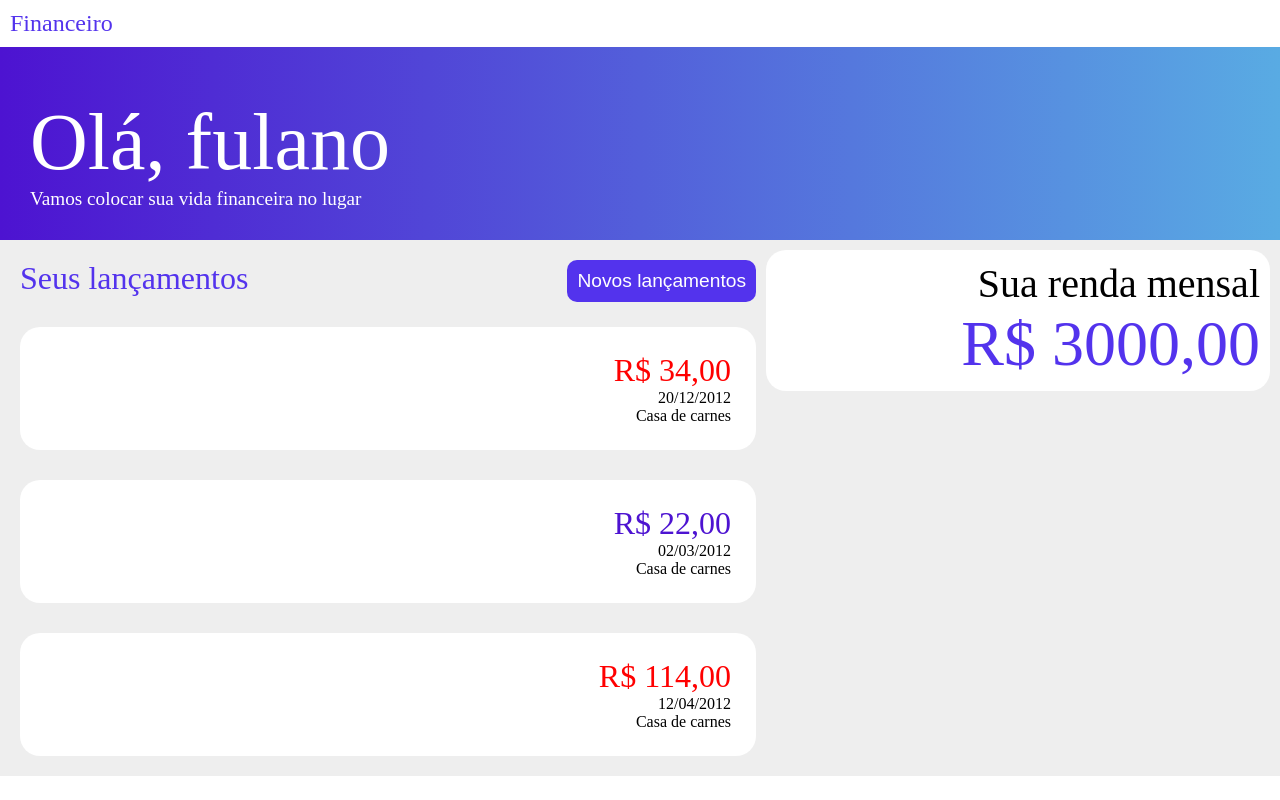
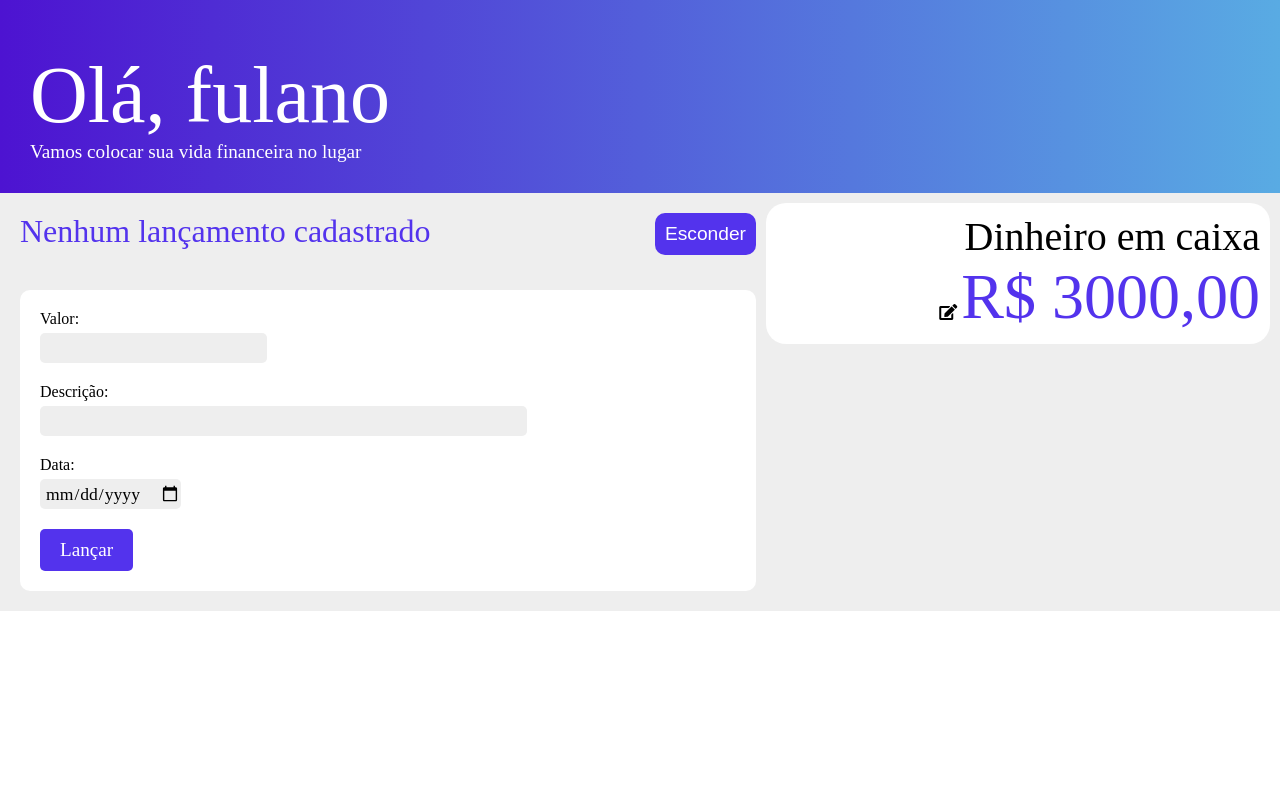
Before and after one commit to PaulaFAlves/finances, a plain HTML site: page index.html in a window 1280 px wide. Both pictures are taken after a click on the button "Novos lançamentos". Drawn offline with Linux system fonts and the light colour scheme.

Commit message:
Included form for new entries

```diff
--- a/index.html
+++ b/index.html
@@ -5,23 +5,40 @@
     <meta http-equiv="X-UA-Compatible" content="IE=edge">
     <meta name="viewport" content="width=device-width, initial-scale=1.0">
     <link rel="stylesheet" href="./style.css">
+    <link rel="stylesheet" href="https://cdnjs.cloudflare.com/ajax/libs/font-awesome/5.15.3/css/all.min.css">
     <title>Financeiro</title>
 </head>
 <body>
-    <div id="brand">
+    <!-- <div id="brand">
         <span>Financeiro</span>
-    </div>
+    </div> -->
     <div id="header">
         <span id="welcomeMessage">Olá, fulano</span>
         <span id="slogan">Vamos colocar sua vida financeira no lugar</span>
     </div>
     <div id="container">
         <div id="left">
-            <span id="entries">Seus lançamentos</span>
-            <button id="newEntries">Novos lançamentos</button>
+            <span id="entries">Nenhum lançamento cadastrado</span>
+            <button id="newEntries" onclick="formDisplay()">Novos lançamentos</button>
 
-            <div id="entryArea">
+						<div id="formEntry">
+							<form>
+								<label for="value">Valor:</label>
+								<input type="number" name="value" id="value">
+
+								<label for="description">Descrição:</label>
+								<input type="text" name="description" id="description">
+
+								<label for="date">Data:</label>
+								<input type="date" name="date" id="date">
+
+								<button id="submit">Lançar</button>
+							</form>
+						</div>
+
+            <!-- <div id="entryArea">
                 <div class="entryBlock">
+                    <i class="fas fa-minus-circle"></i>
                     <div class="entryDescription">
                         <span class="value spent">R$ 34,00</span>
                         <span>20/12/2012</span>
@@ -31,6 +48,7 @@
             </div>
             <div id="entryArea">
                 <div class="entryBlock">
+                    <i class="fas fa-plus-circle"></i>
                     <div class="entryDescription">
                         <span class="value earned">R$ 22,00</span>
                         <span>02/03/2012</span>
@@ -40,19 +58,22 @@
             </div>
             <div id="entryArea">
                 <div class="entryBlock">
+                    <i class="fas fa-minus-circle"></i>
                     <div class="entryDescription">
                         <span class="value spent">R$ 114,00</span>
                         <span>12/04/2012</span>
                         <span>Casa de carnes</span>
                     </div>
                 </div>
-            </div>
+            </div> -->
+
         </div>
 				<div id="right">
-					<span id="labelIncome">Sua renda mensal</span>
+					<span id="labelIncome">Dinheiro em caixa</span>
+					<i class="fas fa-edit"></i>
 					<span id="income">R$ 3000,00</span>
 				</div>
     </div>
-
+    <script src="./index.js"></script>
 </body>
 </html>
--- /dev/null
+++ b/index.js
@@ -0,0 +1,10 @@
+function formDisplay() {
+    const formEntry = document.getElementById('formEntry')
+    const display = formEntry.style.display
+    formEntry.style.display = display === 'block' ? 'none' : 'block'
+
+    let newEntries = document.getElementById('newEntries')
+
+    newEntries.innerHTML =
+        newEntries.innerHTML === 'Esconder' ? 'Novo Lançamento' : 'Esconder'
+}
--- a/style.css
+++ b/style.css
@@ -76,6 +76,46 @@
     font-size: 120%;
     padding: 10px;
     border-radius: 10px;
+    outline: none;
+    cursor: pointer;
+}
+
+#formEntry {
+    margin-top: 40px;
+    background-color: white;
+    padding: 20px;
+    border-radius: 10px;
+    font-family: "default";
+    display: none;
+}
+
+#formEntry input {
+    display: block;
+    margin: 5px 0 20px 0;
+    background-color: #eee;
+    border: 0;
+    height: 30px;
+    border-radius: 5px;
+    font-family: "default";
+    font-size: 110%;
+    padding-left: 5px;
+}
+
+#description {
+    width: 70%;
+}
+
+#submit {
+    /* float: right; */
+    border: none;
+    color: white;
+    outline: none;
+    background-color: var(--color-default);
+    font-family: "bold";
+    padding: 10px 20px;
+    font-size: 120%;
+    border-radius: 5px;
+    cursor: pointer;
 }
 
 #entryArea {
```
